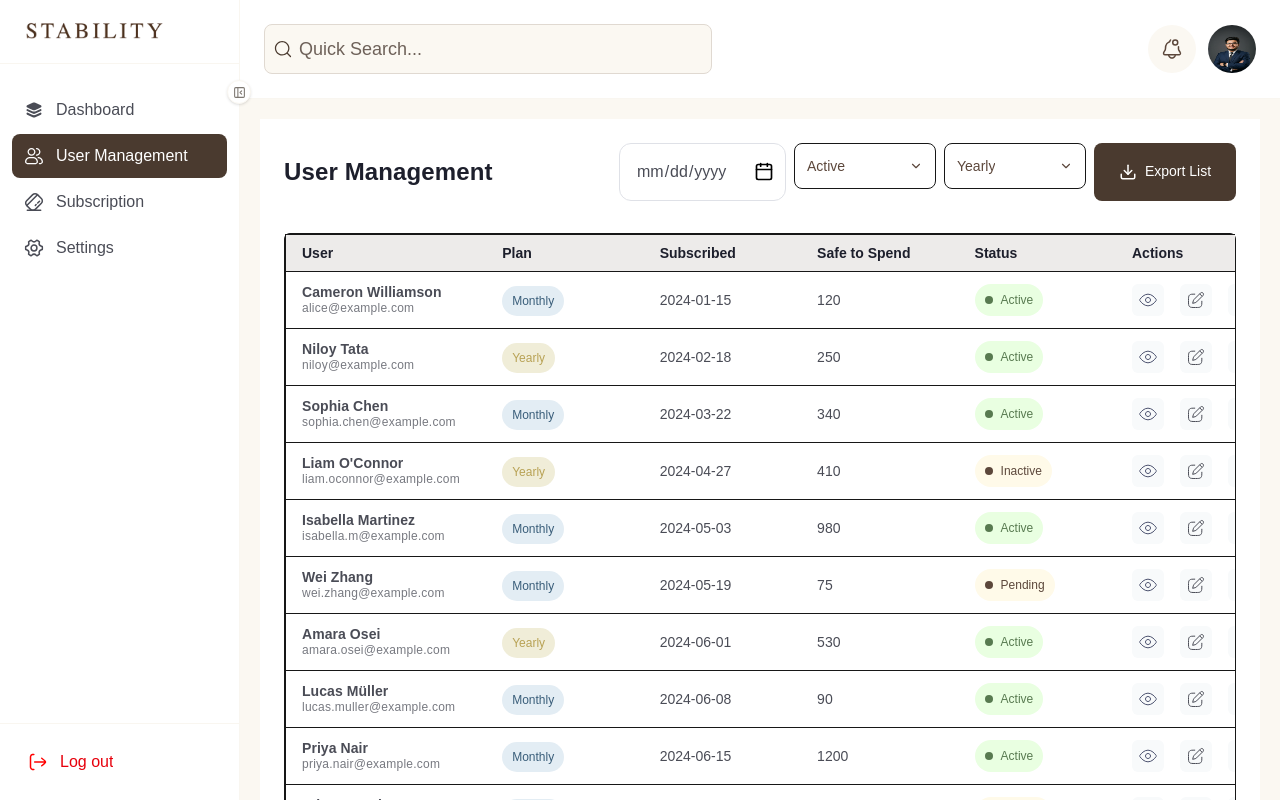
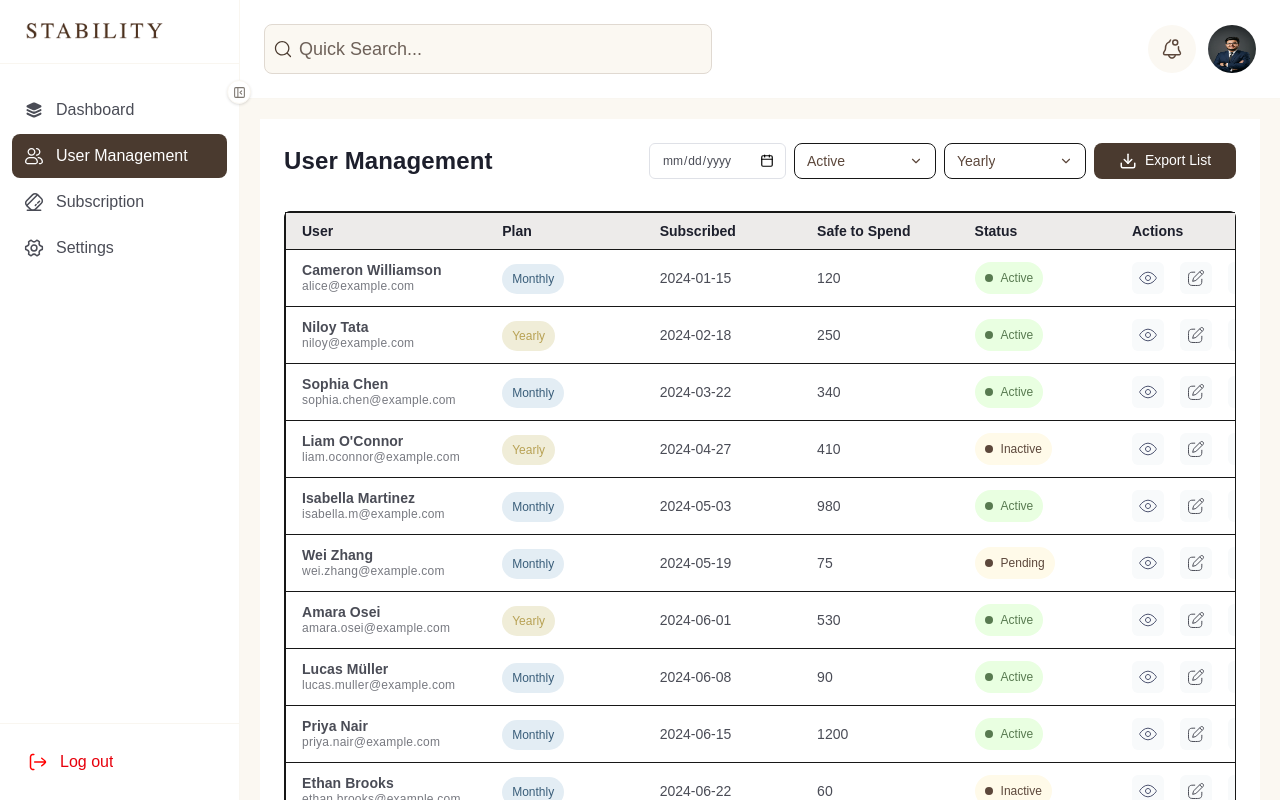
Before and after one commit to Nazim6269/budget-compass, a Next.js app: page /dashboard/user-management in a window 1280 px wide. Built offline with nearby package versions, Linux system fonts and the light colour scheme.

Commit message:
fix: fix the height issues

```diff
--- a/features/auth/ui/LogoutButton.tsx
+++ b/features/auth/ui/LogoutButton.tsx
@@ -23,7 +23,7 @@ export function LogoutButton({ isCollapsed, onLogout }: LogoutButtonProps) {
       className={cn(
         "group flex w-full items-center gap-3 rounded-lg px-3 py-2.5",
         "text-base font-medium transition-all duration-200 ease-out",
-        "text-red-600 hover:bg-red-50",
+        "text-red-600 hover:bg-red-50 cursor-pointer",
         isCollapsed && "justify-center px-2"
       )}
     >
--- a/shared/config/theme/inputTokens.ts
+++ b/shared/config/theme/inputTokens.ts
@@ -20,7 +20,7 @@ export const sizeConfig: Record<
   }
 > = {
   sm: {
-    input: "h-8 px-3 text-xs",
+    input: "h-9 px-3 text-xs",
     label: "text-xs font-medium mb-0.5",
     helper: "text-[11px] mt-0.5",
     icon: "w-3.5 h-3.5",
@@ -44,7 +44,7 @@ export const sizeConfig: Record<
     radius: "rounded-lg",
   },
   lg: {
-    input: "p-4 text-base",
+    input: "p-3 text-base",
     label: "text-sm font-semibold mb-1.5",
     helper: "text-sm mt-1.5",
     icon: "w-5 h-5",
--- a/shared/config/theme/token.ts
+++ b/shared/config/theme/token.ts
@@ -3,7 +3,7 @@ export const selectTokens = {
 
   variants: {
     dark: {
-      trigger: "bg-surface-base border border-black text-text-muted",
+      trigger: "bg-surface-base border text-text-muted",
       dropdown: "bg-surface-overlay border border-border-base shadow-xl",
       item: "text-text-base",
       itemHover:
@@ -21,8 +21,8 @@ export const selectTokens = {
   sizes: {
     sm: "h-8 px-2 text-xs ",
     md: "h-9 px-3 text-sm ",
-    lg: "p-3 text-sm ",
-    xlg: "p-4 text-sm ",
+    lg: "p-3 h-9 text-sm ",
+    xlg: "p-4 h-12 text-sm ",
   },
 
   radius: {
--- a/shared/ui/GenericButton.tsx
+++ b/shared/ui/GenericButton.tsx
@@ -12,8 +12,8 @@ const buttonVariants = cva(
       size: {
         default: "px-4 py-2",
         mlarge: "px-4 py-3",
-        large: "p-4",
-        small: "p-3",
+        large: "h-12 p-4",
+        small: "h-9 p-3",
       },
       align: {
         left: "justify-start",
--- a/shared/ui/TableHeader.tsx
+++ b/shared/ui/TableHeader.tsx
@@ -21,7 +21,7 @@ const TableHeader = ({
       {/* Controls */}
       <div className="flex flex-col sm:flex-row sm:flex-wrap gap-2 w-full sm:w-auto">
         {section === "user" && (
-          <GenericInput type="date" suffix={<CalendarIcon />} size="lg" />
+          <GenericInput type="date" suffix={<CalendarIcon />} size="sm" />
         )}
         <GenericDropDown
           options={[
--- a/widgets/subscription/ui/UpdatePanel.tsx
+++ b/widgets/subscription/ui/UpdatePanel.tsx
@@ -21,7 +21,7 @@ const UpdatePanel = () => {
   return (
     <div className=" bg-white p-3 sm:p-6 border-2 rounded-xl border-[#DFE1E7]">
       <div className="flex flex-col gap-4 sm:flex-row">
-        <div className="flex-1 flex justify-between items-center gap-2 p-4 border border-grayBlack50 rounded-xl bg-secondaryBg">
+        <div className="flex-1 flex justify-between items-center gap-2 p-4 border border-grayBlack50 rounded-xl bg-secondaryBg h-14">
           <GenericInput
             type="radio"
             name="subscription"
@@ -34,7 +34,7 @@ const UpdatePanel = () => {
             Billed every month
           </p>
         </div>
-        <div className="flex-1 flex justify-between items-center gap-2 p-4 border border-grayBlack50 rounded-lg bg-secondaryBg">
+        <div className="flex-1 flex justify-between items-center gap-2 p-4 border border-grayBlack50 rounded-lg bg-secondaryBg h-14">
           <GenericInput
             type="radio"
             name="subscription"
```
